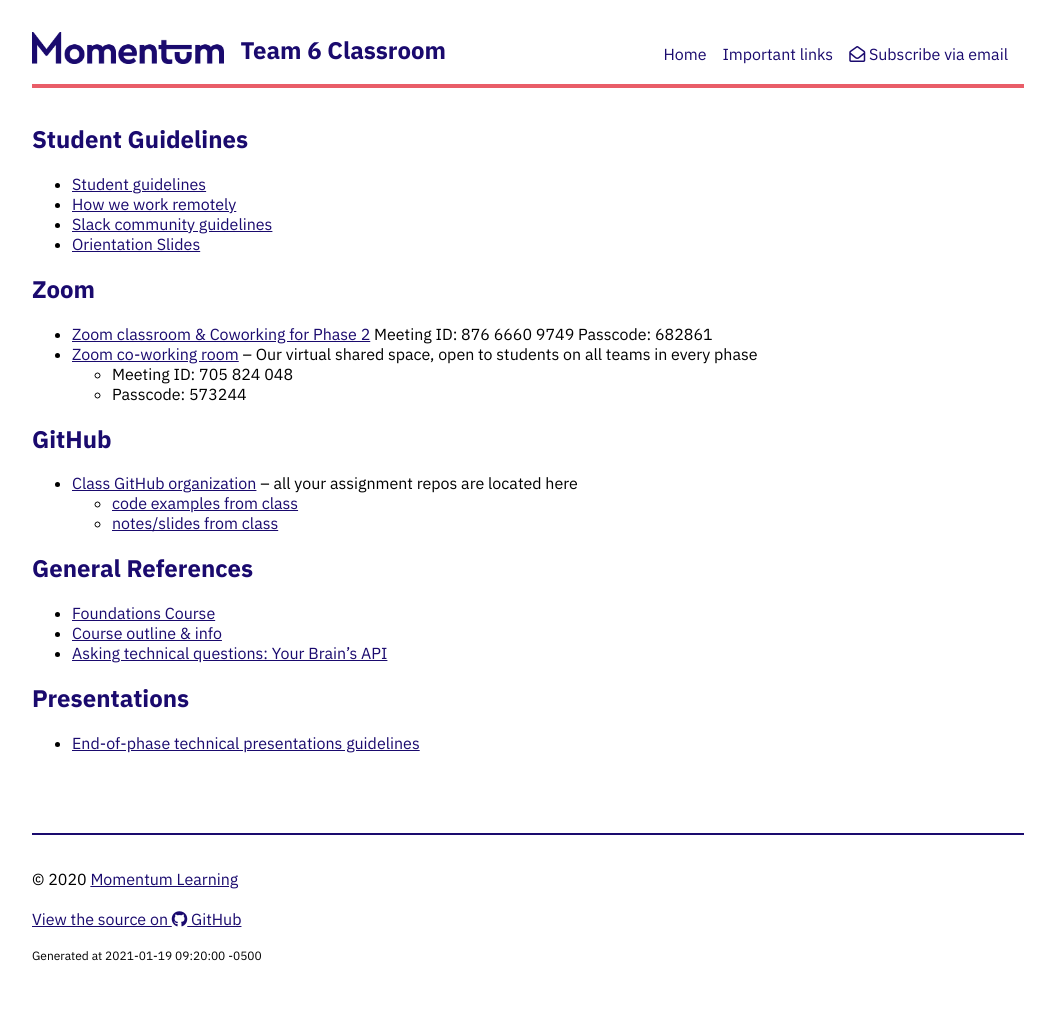
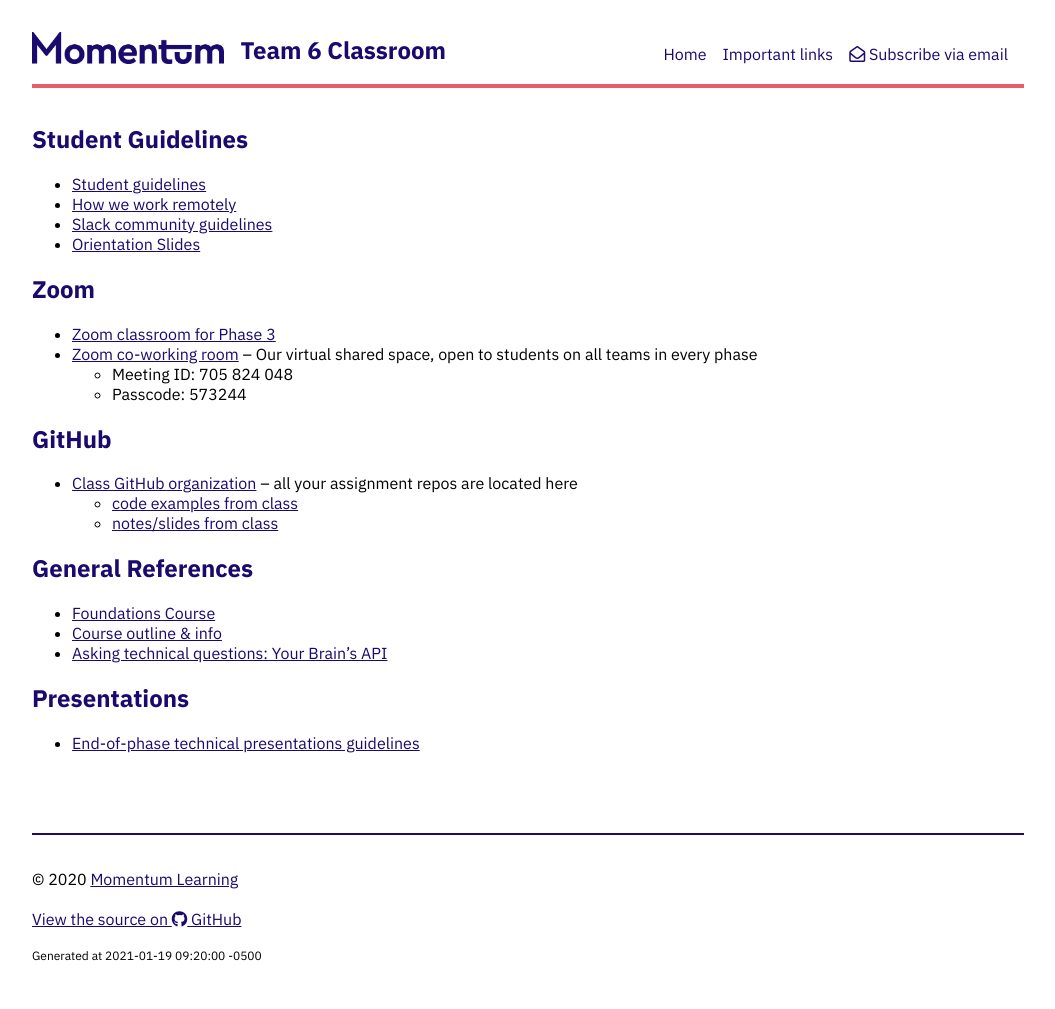
Before and after one commit to momentum-team-6/momentum-team-6.github.io, a Jekyll site: the page built from links.md, in a window 1280 px wide. Shown: the whole page, without its empty margins (112-1167 px from the left). Built offline with Jekyll 4.4.1, drawn with Linux system fonts in a browser that asks for light colours; nearby versions of some CDN libraries.

Commit message:
P3BEW1D1

```diff
--- a/links.md
+++ b/links.md
@@ -13,9 +13,7 @@ layout: default
 
 ## Zoom
 
-- [Zoom classroom & Coworking for Phase 2](https://us02web.zoom.us/j/87666609749?pwd=bkdVSEFTcmFnQWxNWVprZ2N2bnJhZz09)
-Meeting ID: 876 6660 9749
-Passcode: 682861
+- [Zoom classroom for Phase 3](https://us02web.zoom.us/j/89773940080?pwd=U0tmaGloZTNQWE1icVJkbUg5cWZQQT09)
 - [Zoom co-working room](https://us02web.zoom.us/j/705824048?pwd=Zk55dFpXa09jNGcvS2UramRNRkxyZz09) -- Our virtual shared space, open to students on all teams in every phase
   - Meeting ID: 705 824 048
   - Passcode: 573244
```
Also changed, not shown: _posts/2021-01-19-welcome-to-p3-be.md (added, +16 -0 lines).
